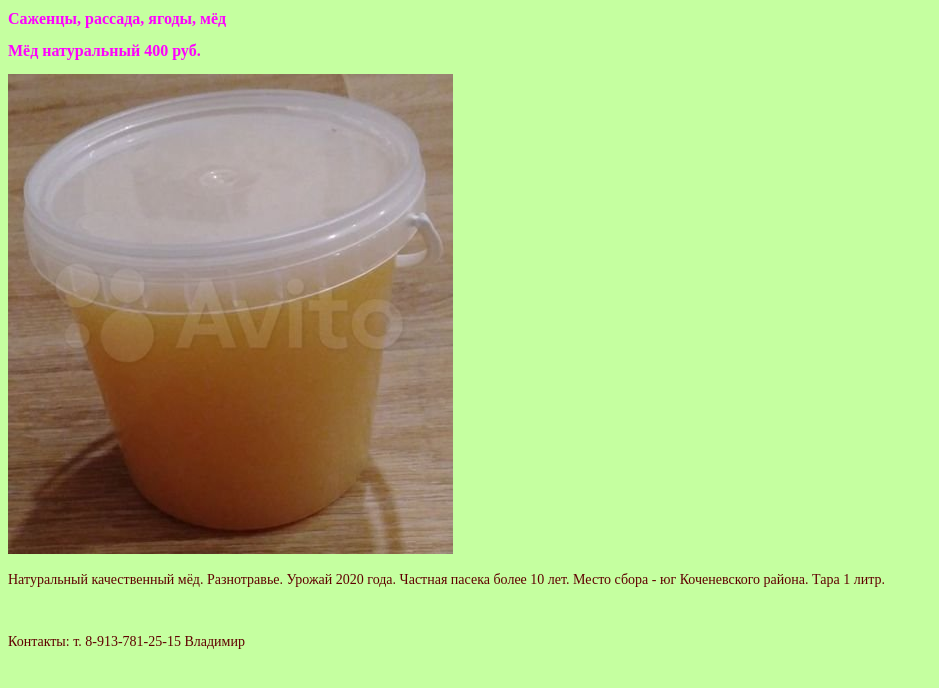
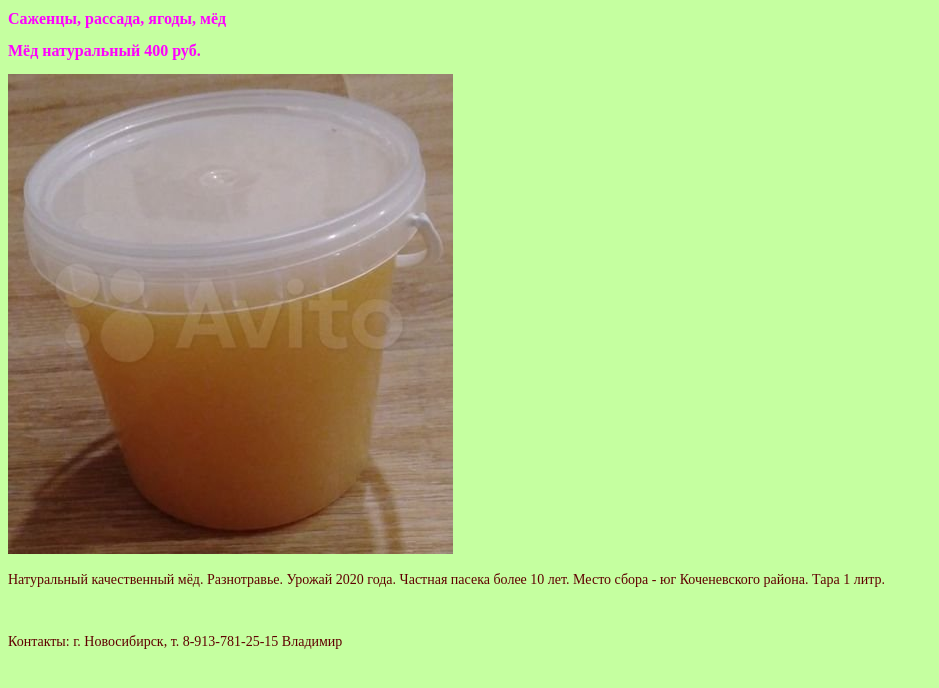
Before and after one commit to siberhouse/siberhouse.github.io, a plain HTML site: page index.html in a window 1280 px wide. Shown: the part 36-724 px from the top of the page, without its empty margins (0-939 px from the left). Drawn offline with Linux system fonts and the light colour scheme.

Commit message:
Update index.html

```diff
--- a/index.html
+++ b/index.html
@@ -31,6 +31,7 @@
   -->
 </form>
 <br>
-<p>Контакты: т. 8-913-781-25-15 Владимир</p>
+<p>Контакты: г. Новосибирск, т. 8-913-781-25-15 Владимир</p>
+<br>
 </body>
 </html>
```
